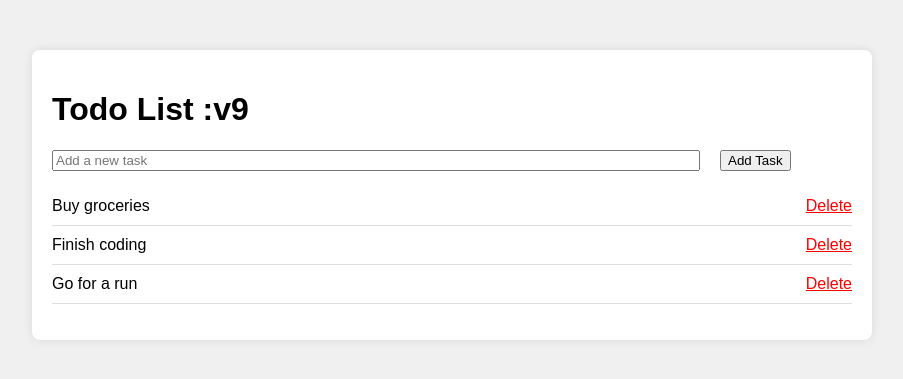
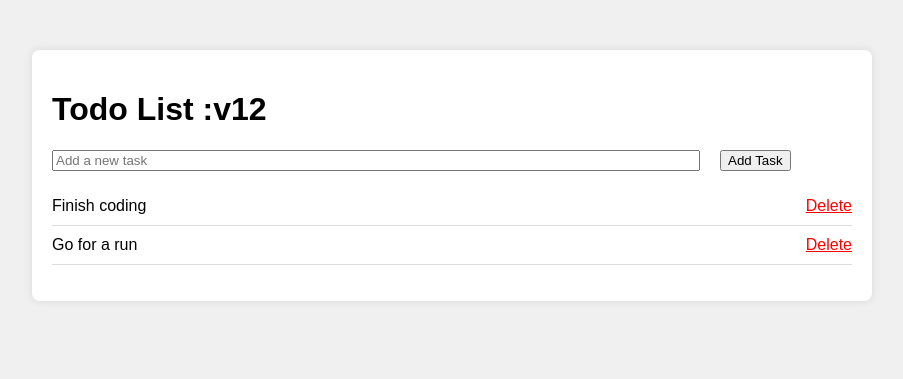
Before and after one commit to nitish0104/GitOps-CI-CD, a Flask app: page / in a window 1280 px wide. Shown: the top 379 px of the page, without its empty margins (188-1091 px from the left). Run offline with Flask 2, Linux system fonts and the light colour scheme.

Commit message:
Update index.html version

```diff
--- a/templates/index.html
+++ b/templates/index.html
@@ -9,7 +9,7 @@
 </head>
 <body>
     <div class="container">
-        <h1>Todo List :v9</h1>
+        <h1>Todo List :v12</h1>
         <form method="post" action="{{ url_for('add') }}">
             <div class="input-group mb-3 ">
                 <input type="text" class="form-control" placeholder="Add a new task" name="task" required>
```
